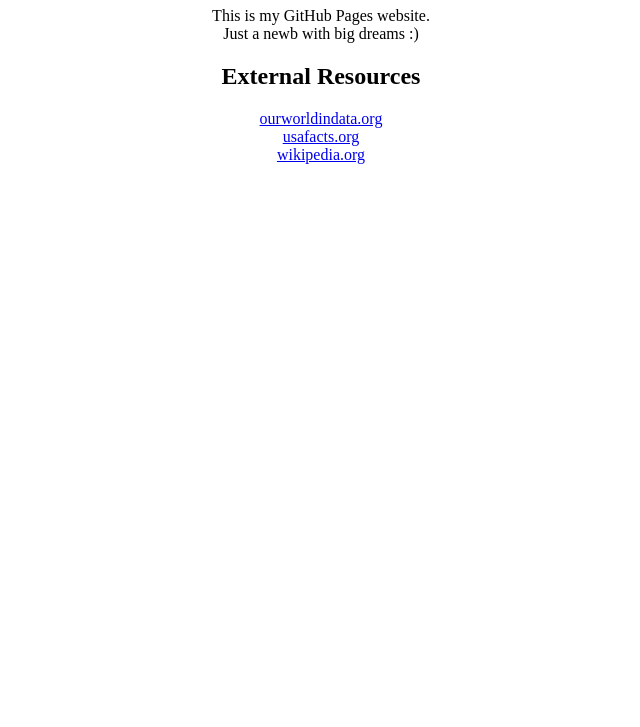
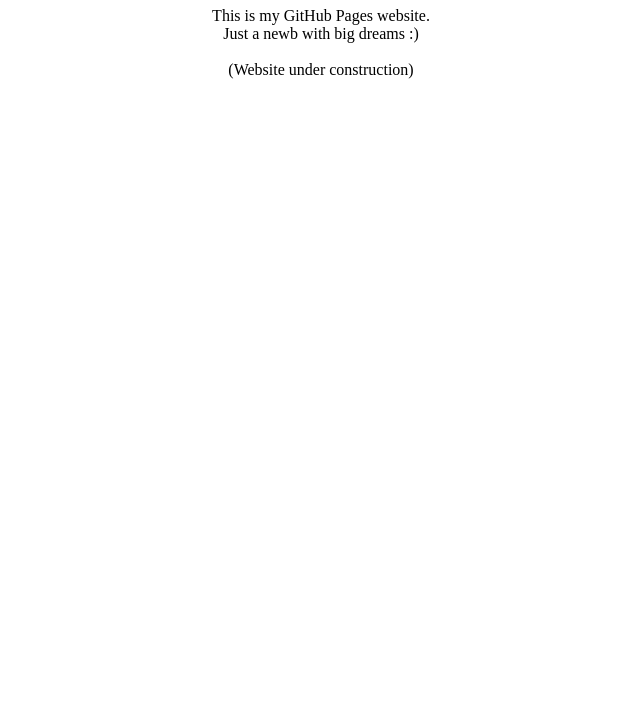
Before and after one commit to HopeMage/hopemage.github.io, a plain HTML site: page index.html in a window 1280 px wide. Shown: the part 73-800 px from the top of the page, without its empty margins (319-959 px from the left). Drawn offline with Linux system fonts and the light colour scheme.

Commit message:
Remove external links section

```diff
--- a/index.html
+++ b/index.html
@@ -9,14 +9,9 @@
   <main>
     <h1>Welcome to HopeMage's blog</h1>
     This is my GitHub Pages website.<br>
-    Just a newb with big dreams :)<br>
+    Just a newb with big dreams :)<br><br>
 
-    <div>
-      <h2>External Resources</h2>
-      <a href="https://ourworldindata.org">ourworldindata.org</a><br>
-      <a href="https://usafacts.org">usafacts.org</a><br>
-      <a href="https://wikipedia.org">wikipedia.org</a><br>
-    </div>
+    (Website under construction)<br>
   </main>
 </body>
 </html>
```
